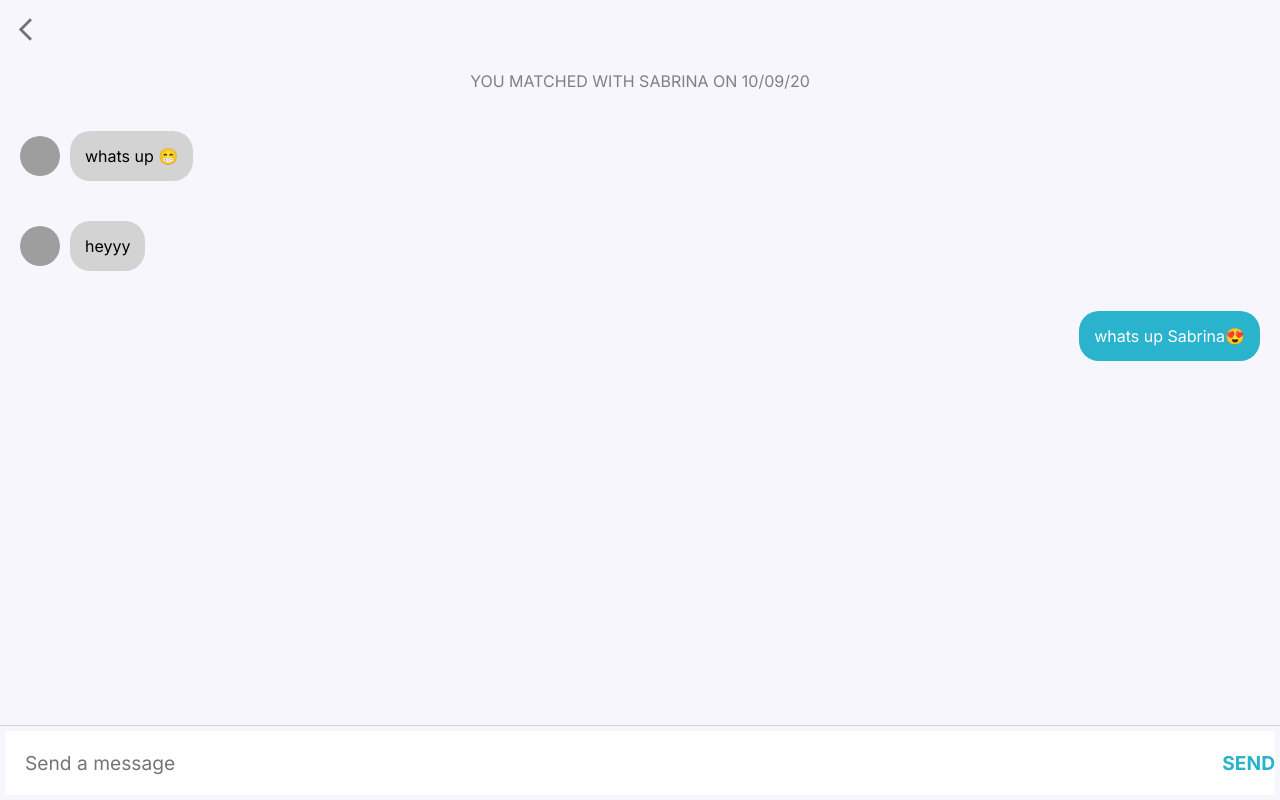
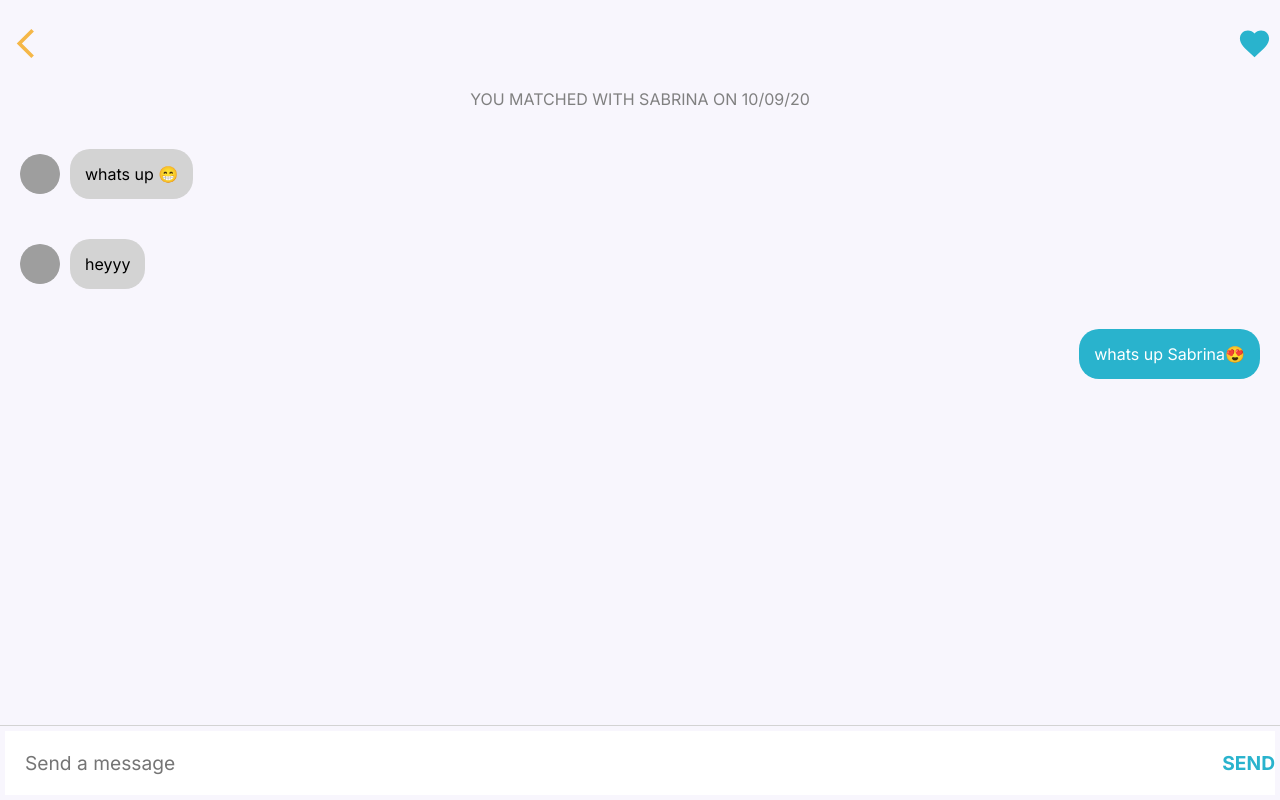
Before and after one commit to euidml/1800_202210_DTC07, a React (Create React App) app in the folder circle/: page /chat/1 in a window 1280 px wide. Built offline with nearby package versions, Linux system fonts and the light colour scheme; grey boxes are pictures that could not be loaded.

Commit message:
add fav button inside chatscreen page

```diff
--- a/circle/src/ChatScreen.css
+++ b/circle/src/ChatScreen.css
@@ -51,6 +51,16 @@
     font-size: larger;
 }
 
-.backarrow {
-    padding-top: 8px;
+.twoicons{
+    display: flex;
+    justify-content: space-between;
+    margin-top: 18px;
 }
+
+.arrow_icon {
+    color: #f5b748;
+}
+
+.fav_icon{
+    color: #29b3cd;
+}
--- a/circle/src/ChatScreen.js
+++ b/circle/src/ChatScreen.js
@@ -6,6 +6,7 @@ import { doc, onSnapshot } from 'firebase/firestore';
 import ArrowBackIosNewIcon from '@mui/icons-material/ArrowBackIosNew';
 import { Link } from "react-router-dom";
 import IconButton from '@mui/material/IconButton';
+import FavoriteIcon from '@mui/icons-material/Favorite';
 
 
 function ChatScreen() {
@@ -40,12 +41,19 @@ function ChatScreen() {
 
     return (
     <div className='chatScreen'>
-
+        <div className='twoicons'>
         <Link to="/dashboard/chats">
         <IconButton>
-        <ArrowBackIosNewIcon className='backarrow' fontSize='large' />
+        <ArrowBackIosNewIcon className='arrow_icon' fontSize='large' />
         </IconButton>
         </Link>
+
+        <Link to="/favorite">
+        <IconButton>
+        <FavoriteIcon className='fav_icon' fontSize='large' />
+        </IconButton>
+        </Link>
+        </div>
 
         <p className='chatScreen_timestamp'>YOU MATCHED WITH SABRINA ON 10/09/20</p>
         {messages.map(message => (
--- a/circle/src/Favorite.js
+++ b/circle/src/Favorite.js
@@ -18,7 +18,7 @@ function Favorite() {
         <h2 className='fav'>💛 You favorited 3 people</h2>
         <div className='img_container'>
             <div className='images'>
-                <img src='https://i.pinimg.com/736x/bc/84/80/bc8480ce0718c4d84576606c64d73da6--twilight-saga-new-moon-twilight-movie.jpg' alt='ed'></img>
+                <img src='https://i2-prod.mirror.co.uk/incoming/article11167826.ece/ALTERNATES/n310p/0_Thylane-Blondeau.jpg' alt='ed'></img>
             </div>
 
             <div className='images'>
```
